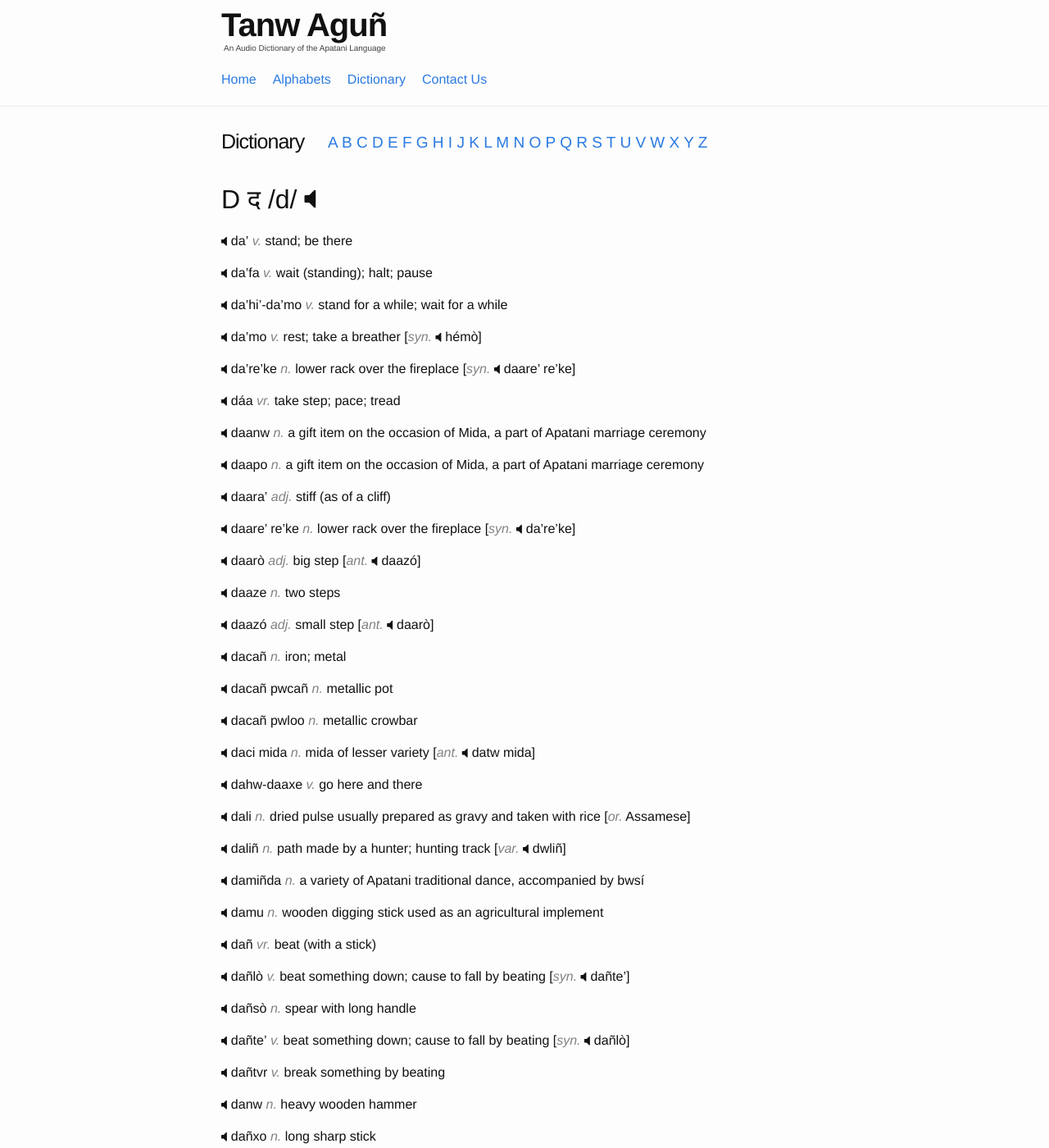
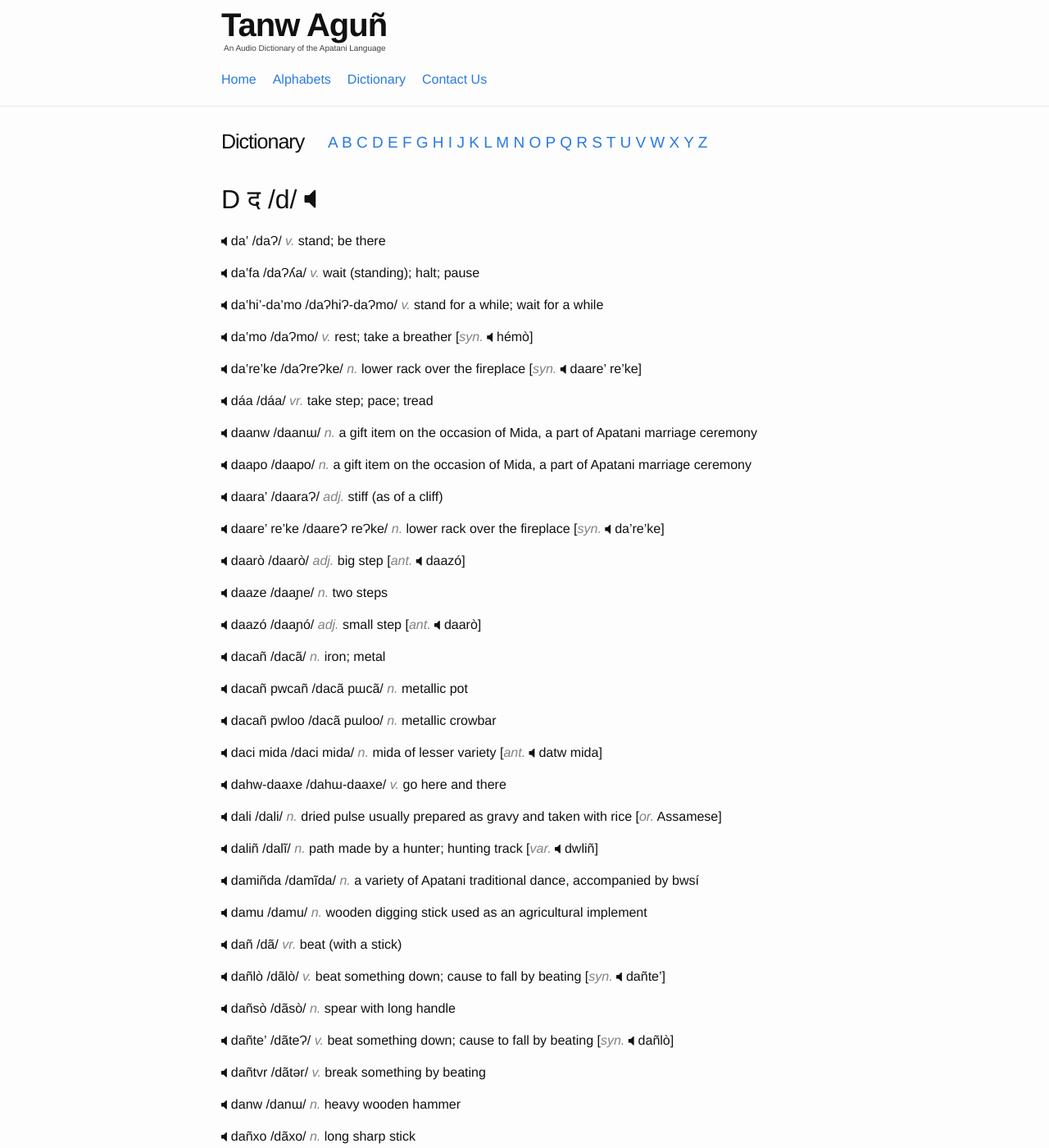
Before and after one commit to hacksparrow/language.apatani.org, a Jekyll site: the page built from dictionary/d.md, in a window 1280 px wide and 1400 px high. Shown: the whole window at 82% size. Built offline with Jekyll 4.4.1, drawn with Linux system fonts in a browser that asks for light colours; nearby versions of some CDN libraries; comment, search, counter and statistics services are not loaded.

Commit message:
Update d.md

```diff
--- a/dictionary/d.md
+++ b/dictionary/d.md
@@ -6,87 +6,87 @@ devanagari: द
 ipa: d
 ---
 
-__da'__ _v._  stand; be there
+__da'__ /daɁ/ _v._  stand; be there
 
 
-__da'fa__ _v._  wait (standing); halt; pause
+__da'fa__ /daɁʎa/ _v._  wait (standing); halt; pause
 
 
-__da'hi'-da'mo__  _v._  stand for a while; wait for a while
+__da'hi'-da'mo__  /daɁhiɁ-daɁmo/ _v._  stand for a while; wait for a while
 
-__da'mo__	_v._	rest; take a breather	[_syn._	hémò]
+__da'mo__ /daɁmo/	_v._	rest; take a breather	[_syn._	hémò]
 
 
-__da're'ke__  _n._  lower rack over the fireplace [_syn._  daare' re'ke]
+__da're'ke__  /daɁreɁke/ _n._  lower rack over the fireplace [_syn._  daare' re'ke]
 
 
-__dáa__ _vr._  take step; pace; tread
+__dáa__ /dáa/ _vr._  take step; pace; tread
 
 
-__daanw__ _n._  a gift item on the occasion of Mida, a part of Apatani marriage ceremony
+__daanw__ /daanɯ/ _n._  a gift item on the occasion of Mida, a part of Apatani marriage ceremony
 
 
-__daapo__ _n._  a gift item on the occasion of Mida, a part of Apatani marriage ceremony
+__daapo__ /daapo/ _n._  a gift item on the occasion of Mida, a part of Apatani marriage ceremony
 
 
-__daara'__  _adj._  stiff (as of a cliff)
+__daara'__  /daaraɁ/ _adj._  stiff (as of a cliff)
 
 
-__daare' re'ke__  _n._  lower rack over the fireplace [_syn._  da're'ke]
+__daare' re'ke__  /daareɁ reɁke/ _n._  lower rack over the fireplace [_syn._  da're'ke]
 
 
-__daarò__ _adj._  big step  [_ant._  daazó]
+__daarò__ /daarò/ _adj._  big step  [_ant._  daazó]
 
 
-__daaze__ _n._  two steps
+__daaze__ /daaɲe/ _n._  two steps
 
 
-__daazó__ _adj._  small step  [_ant._  daarò]
+__daazó__ /daaɲó/ _adj._  small step  [_ant._  daarò]
 
 
-__dacañ__ _n._  iron; metal
+__dacañ__ /dacã/ _n._  iron; metal
 
-__dacañ pwcañ__	_n._	metallic pot
+__dacañ pwcañ__	/dacã pɯcã/ _n._	metallic pot
 
 
-__dacañ pwloo__ _n._  metallic crowbar
+__dacañ pwloo__ /dacã pɯloo/ _n._  metallic crowbar
 
-__daci mida__	_n._	mida of lesser variety	[_ant._	datw mida]
+__daci mida__	/daci mida/ _n._	mida of lesser variety	[_ant._	datw mida]
 
 
-__dahw-daaxe__  _v._  go here and there
+__dahw-daaxe__  /dahɯ-daaxe/ _v._  go here and there
 
-__dali__	_n._	dried pulse usually prepared as gravy and taken with rice	[_or._	Assamese]
+__dali__	/dali/ _n._	dried pulse usually prepared as gravy and taken with rice	[_or._	Assamese]
 
 
-__daliñ__ _n._  path made by a hunter; hunting track  [_var._  dwliñ]
+__daliñ__ /dalĩ/ _n._  path made by a hunter; hunting track  [_var._  dwliñ]
 
 
-__damiñda__ _n._  a variety of Apatani traditional dance, accompanied by bwsí
+__damiñda__ /damĩda/ _n._  a variety of Apatani traditional dance, accompanied by bwsí
 
 
-__damu__  _n._  wooden digging stick used as an agricultural implement
+__damu__  /damu/ _n._  wooden digging stick used as an agricultural implement
 
 
-__dañ__ _vr._  beat (with a stick)
+__dañ__ /dã/ _vr._  beat (with a stick)
 
-__dañlò__	_v._	beat something down; cause to fall by beating	[_syn._	dañte']
+__dañlò__	/dãlò/ _v._	beat something down; cause to fall by beating	[_syn._	dañte']
 
 
-__dañsò__ _n._  spear with long handle
+__dañsò__ /dãsò/ _n._  spear with long handle
 
-__dañte'__	_v._	beat something down; cause to fall by beating	[_syn._	dañlò]
+__dañte'__	/dãteɁ/ _v._	beat something down; cause to fall by beating	[_syn._	dañlò]
 
-__dañtvr__	_v._	break something by beating
+__dañtvr__	/dãtǝr/ _v._	break something by beating
 
 
-__danw__  _n._  heavy wooden hammer
+__danw__  /danɯ/ _n._  heavy wooden hammer
 
 
-__dañxo__ _n._  long sharp stick
+__dañxo__ /dãxo/ _n._  long sharp stick
 
 
-__dañxo-pa'zì__ _n._  weapon
+__dañxo-pa'zì__ /dãxo-paɁɲì/ _n._  weapon
 
 
 __dañxw__ _v._  beat to death; kill by beating
```
